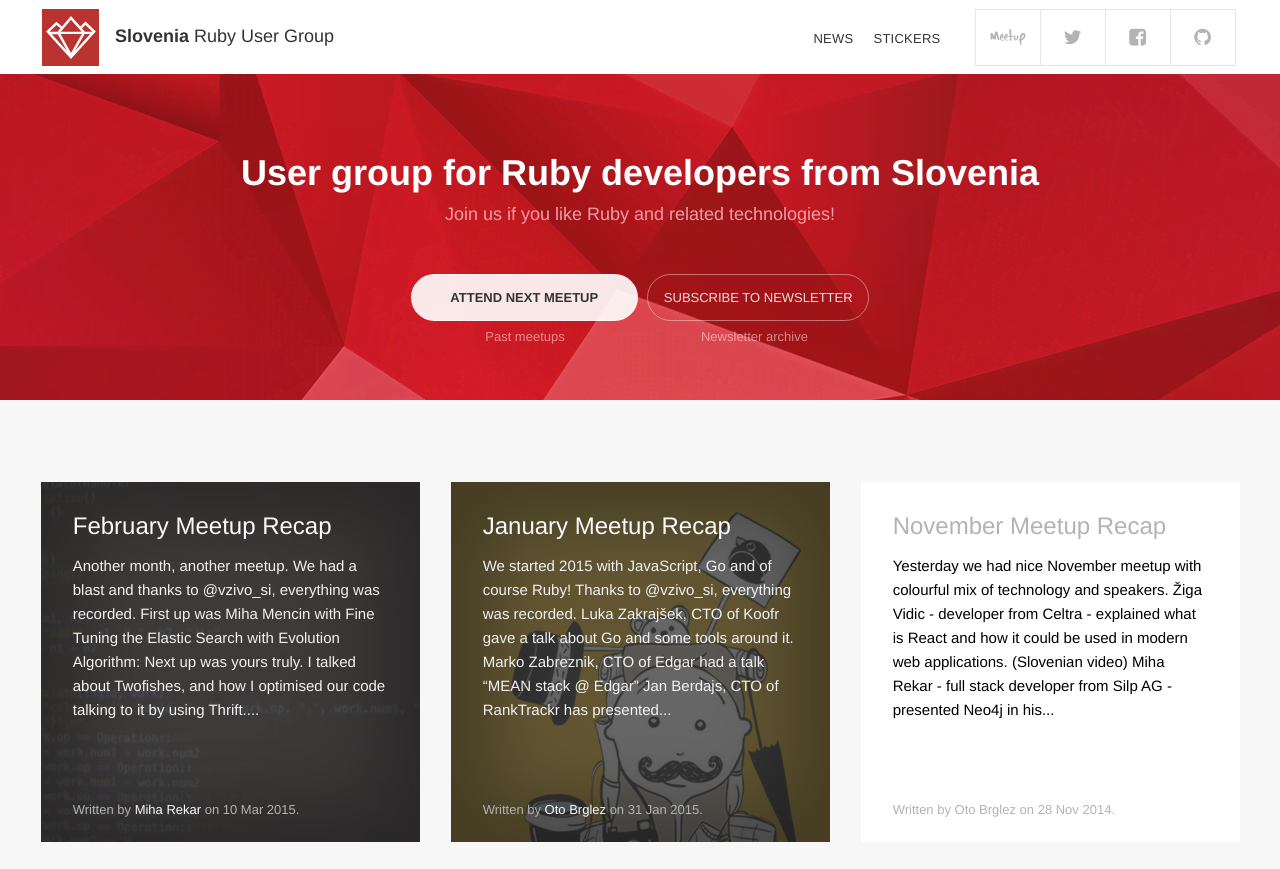
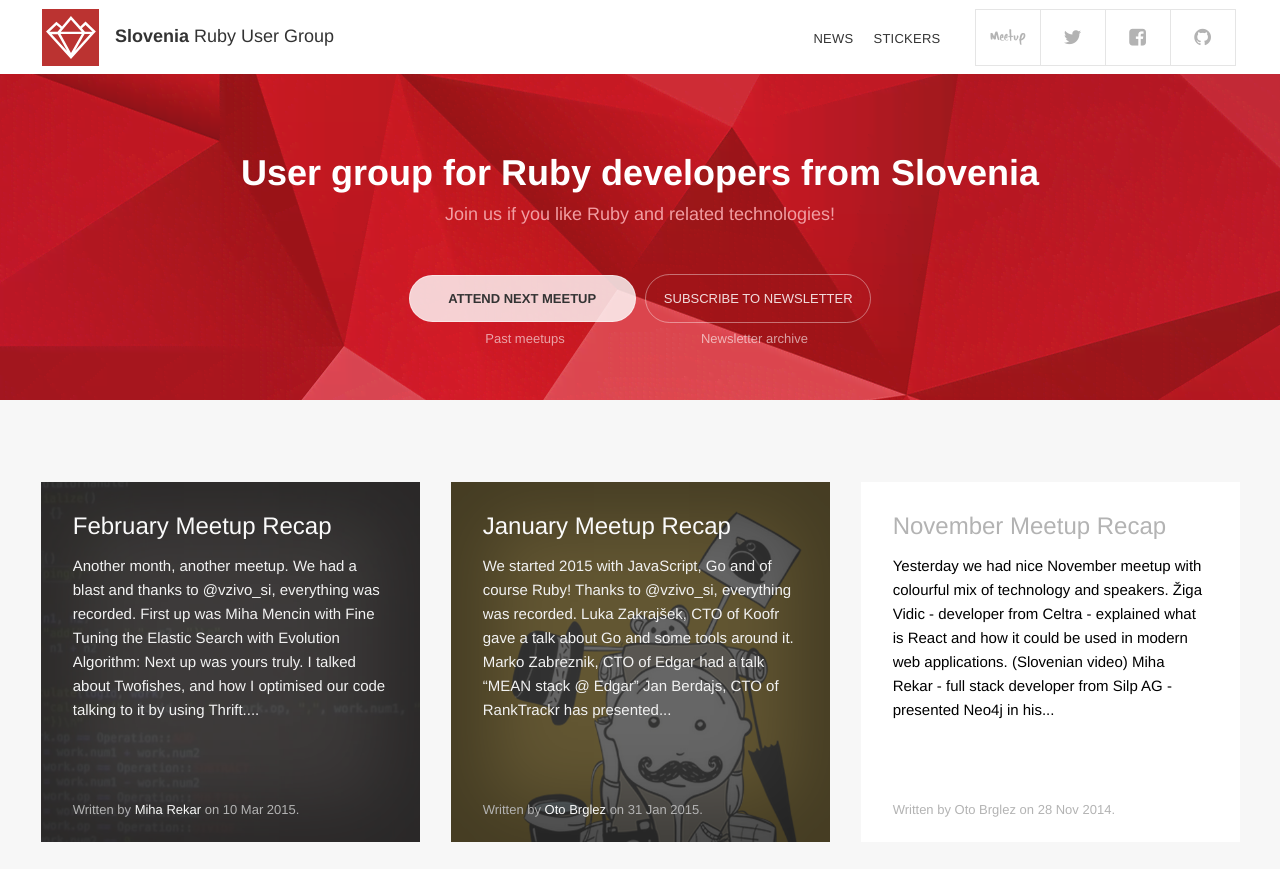
Before and after one commit to RubySlovenia/RubySlovenia.github.io, a Jekyll site: the page built from index.html, in a window 1280 px wide and 1400 px high, cut to the strip 0-869 px from the top of the window. Built offline with Jekyll 4.4.1, drawn with Linux system fonts in a browser that asks for light colours; nearby versions of some CDN libraries; emoji names are drawn with the system emoji font; the list of posts is cut into pages by our own code; comment, search, counter and statistics services are not loaded.

Commit message:
Newsletter signup form, disguised as a button :D

```diff
--- a/_config.yml
+++ b/_config.yml
@@ -18,7 +18,6 @@
   mailchimp:      http://eepurl.com/UHtR9
 
 newsletter:
-  subscribe: http://rug.us8.list-manage.com/subscribe?u=fb83f064e1568f91a529d959f&id=4ac5bafc63
   archive: http://us8.campaign-archive2.com/home/?u=fb83f064e1568f91a529d959f&id=4ac5bafc63
 
 meetup:
--- a/_includes/bigwhat.html
+++ b/_includes/bigwhat.html
@@ -4,7 +4,7 @@
     <div class="invite">Join us if you like Ruby and related technologies!</div>
     <div class="buttons">
       <a href="{{ site.social.meetup }}" class="attend-next-meetup-button">Attend next meetup</a>
-      <a href="{{ site.newsletter.subscribe }}" class="subscribe-to-newsletter-button">Subscribe to newsletter</a>
+      {% include newsletter_form.html %}
     </div><!-- /.butttons -->
     <div class="archive-links">
       <a href="{{ site.meetup.archive }}">Past meetups</a>
--- a/_includes/head.html
+++ b/_includes/head.html
@@ -14,10 +14,6 @@
   <link rel="stylesheet" href="/assets/css/rug14.css">
   <link rel="stylesheet" href="/assets/css/syntax.css">
   <link rel="stylesheet" href="/assets/css/bootstrap-dropdown.min.css">
-  <!-- TODO: Remove
-  <link href='http://fonts.googleapis.com/css?family=Noto+Sans:400,700,400italic,700italic|Noto+Serif:400,700,400italic,700italic&amp;subset=latin,latin-ext'>
-  -->
-
   <link href='http://fonts.googleapis.com/css?family=Noto+Sans:400,700&amp;subset=latin,latin-ext' rel='stylesheet' type='text/css'>
 
   <link rel="apple-touch-icon-precomposed" href="/apple-touch-icon-precomposed.png">
@@ -26,7 +22,5 @@
 
   <script src="https://ajax.googleapis.com/ajax/libs/jquery/2.1.3/jquery.min.js"></script>
   <script type="text/javascript" src="/assets/js/bootstrap-dropdown.min.js"></script>
-
-  <!-- TODO: Remove this when in production -->
-  <script src="http://localhost:35729/livereload.js"></script>
+  <script type="text/javascript" src="/assets/js/srug.js"></script>
 </head>
--- /dev/null
+++ b/_includes/newsletter_form.html
@@ -0,0 +1,8 @@
+<form action="//rug.us8.list-manage.com/subscribe/post?u=fb83f064e1568f91a529d959f&amp;id=4ac5bafc63" method="post" class="newsletter-signup-form" target="_blank" novalidate>
+  <input type="email" value="" name="EMAIL" placeholder="Subscribe to newsletter" class="newsletter-signup-email">
+  <!-- real people should not fill this in and expect good things - do not remove this or risk form bot signups-->
+  <div style="position: absolute; left: -5000px;">
+    <input type="text" name="b_fb83f064e1568f91a529d959f_4ac5bafc63" tabindex="-1" value="">
+  </div>
+  <button type="submit" name="subscribe" class="newsletter-signup-submit">Subscribe</button>
+</form>
--- a/assets/css/rug14.sass
+++ b/assets/css/rug14.sass
@@ -23,6 +23,26 @@
   box-sizing: border-box
   -moz-box-sizing: border-box
   -webkit-box-sizing: border-box
+
+@mixin input-placeholder
+  &::-webkit-input-placeholder
+    @content
+  &:-moz-placeholder
+    @content
+  &::-moz-placeholder
+    @content
+  &:-ms-input-placeholder
+    @content
+
+@mixin bigwhat-button-ish
+  font-size: 13px
+  border: 1px solid transparentize(#fff, 0.6)
+  text-align: center
+  height: 45px
+  line-height: 45px
+  -webkit-border-radius: $button_border_radius
+  -moz-border-radius: $button_border_radius
+  border-radius: $button_border_radius
 
 html, body
   margin: 0px
@@ -262,18 +282,10 @@
       padding-top: 7px
 
     a
-      font-size: 13px
+      +bigwhat-button-ish
       display: inline-block
-      border: 1px solid transparentize(#fff, 0.6)
       min-width: 225px
-      text-align: center
-      height: 45px
-      line-height: 45px
       text-transform: uppercase
-      -webkit-border-radius: $button_border_radius
-      -moz-border-radius: $button_border_radius
-      border-radius: $button_border_radius
-      color: white
 
       @media screen and (max-width: $break_small)
         margin-top: 15px
@@ -286,33 +298,66 @@
 
       &.attend-next-meetup-button
         margin-right: 5px
-        background-color: transparentize(#fff, 0.1)
         color: $color_dark
         font-weight: 600
+        background-color: transparentize(#fff, 0.2)
         &:hover
-          background-color: transparentize(#fff, 0.3)
+          background-color: #fff
 
-      &.subscribe-to-newsletter-button
-        font-weight: 200
-        color: transparentize(#fff, 0.15)
-        min-width: 220px
-        &:hover
-          background: transparentize(#fff, 0.8)
-          border-color: transparentize(#fff, 0.4)
+.newsletter-signup-form
+  position: relative
+  display: inline-block
+
+.newsletter-signup-email
+  +bigwhat-button-ish
+  font-weight: 200
+  min-width: 220px
+  color: transparentize(#fff, 0.15)
+  background-color: transparent
+  &:hover, &:focus
+    background: transparentize(#fff, 0.8)
+  &:hover
+    border-color: transparentize(#fff, 0.5)
+  &:focus
+    border-color: transparentize(#fff, 0.2)
+    outline: none
+  +input-placeholder
+    text-transform: uppercase
+    color: transparentize(#fff, 0.15)
+
+.newsletter-signup-submit
+  $button-width: 90px
+  +bigwhat-button-ish
+  display: none
+  box-sizing: content-box
+  position: absolute
+  top: 0
+  right: -$button-width - 10px
+  padding: 1px
+  width: $button-width
+  background: transparentize(#fff, 0.2)
+  font-weight: 600
+  cursor: pointer
+  text-transform: uppercase
+  &:hover
+    background: white
+.form-editing
+  .newsletter-signup-submit
+    display: block
 
 .archive-links
   margin: 6px auto
   width: 455px
-  font-weight: 500
+  font-weight: 400
   a
     font-size: 13px
-    color: transparentize(#fff, 0.5)
+    color: transparentize(#fff, 0.4)
     display: inline-block
     width: 215px
     padding: 0 5px
     text-align: center
     &:hover
-      color: transparentize(#fff, 0.1)
+      color: #fff
 
 .main .front-feed
   margin-top: 80px
--- /dev/null
+++ b/assets/js/srug.js
@@ -0,0 +1,8 @@
+$(document).ready(function() {
+  $(".newsletter-signup-email").focus(function(e) {
+    $(".newsletter-signup-submit").stop().fadeIn(100)
+  })
+  $(".newsletter-signup-email").blur(function(e) {
+    $(".newsletter-signup-submit").fadeOut(3000)
+  })
+});
```
